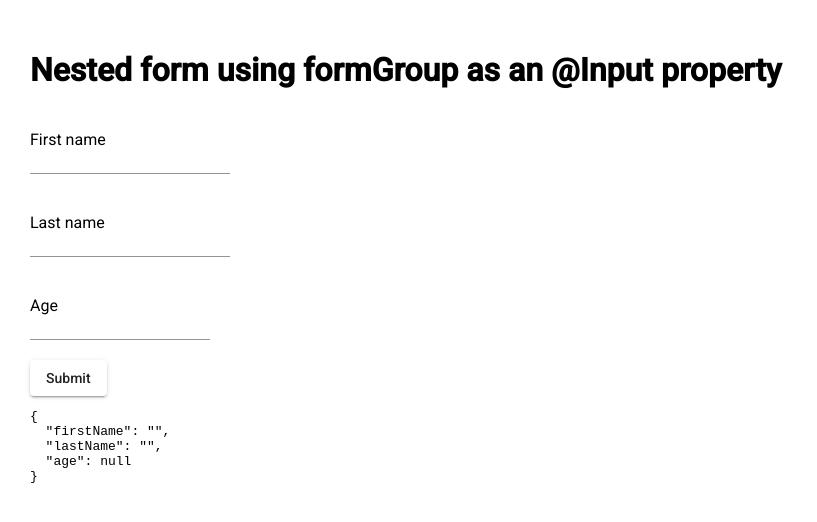
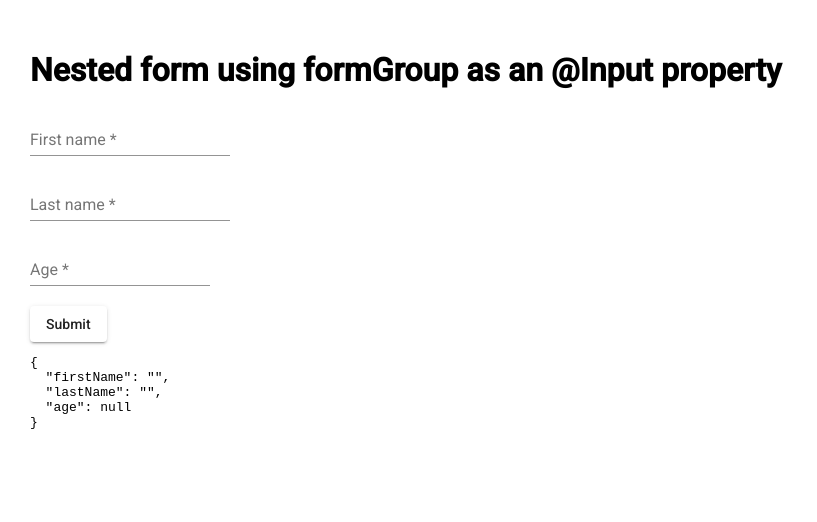
Before and after one commit to davlasry/nested-form-view-provider, an Angular app: page / in a window 1280 px wide. Shown: the top 522 px of the page, without its empty margins (0-817 px from the left). Built offline with nearby package versions, Linux system fonts and the light colour scheme.

Commit message:
add mat-label

```diff
--- a/src/app/app.component.html
+++ b/src/app/app.component.html
@@ -5,7 +5,7 @@
   <app-identity [formGroup]="form"></app-identity>
 
   <mat-form-field class="age">
-    <label>Age</label>
+    <mat-label>Age</mat-label>
     <input type="number" matInput formControlName="age"/>
   </mat-form-field>
 
--- a/src/app/app.component.ts
+++ b/src/app/app.component.ts
@@ -17,8 +17,6 @@ export class AppComponent {
   }
 
   submit(): void {
-    // console.log(this.form.value);
-    // console.log(this.form.errors);
-    // console.log("form.valid", this.form.valid);
+    console.log(this.form.value);
   }
 }
--- a/src/app/identity/identity.component.html
+++ b/src/app/identity/identity.component.html
@@ -1,11 +1,11 @@
 <div class="identity" [formGroup]="formGroup">
   <mat-form-field class="first-name">
-    <label>First name</label>
+    <mat-label>First name</mat-label>
     <input matInput type="text" formControlName="firstName"/>
   </mat-form-field>
 
   <mat-form-field class="first-name">
-    <label>Last name</label>
+    <mat-label>Last name</mat-label>
     <input matInput type="text" formControlName="lastName"/>
   </mat-form-field>
 </div>
```
